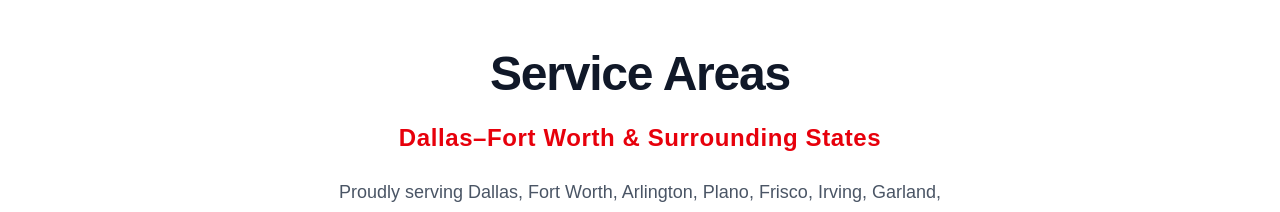
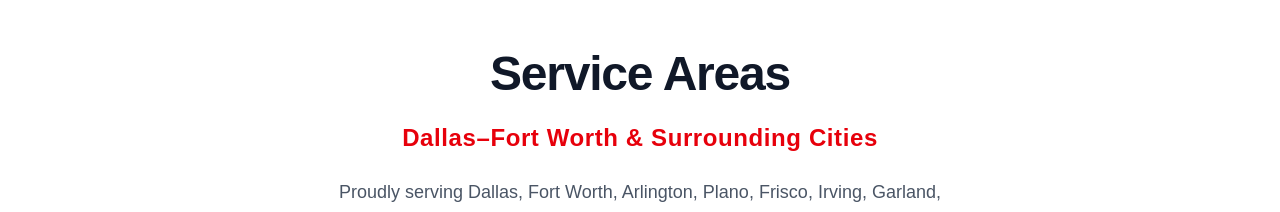
Before and after one commit to nuvicteam-afk/nuvi-welding-website, a Next.js app: page / in a window 1280 px wide. Shown: the part 1660-1872 px from the top of the page. Built offline with nearby package versions, Linux system fonts and the light colour scheme.

Commit message:
Update page.js

```diff
--- a/app/page.js
+++ b/app/page.js
@@ -149,7 +149,7 @@ export default function Page() {
 </h2>
 
 <h3 className="text-xl md:text-2xl font-semibold text-red-600 tracking-wide mb-6">
-  Dallas–Fort Worth & Surrounding States
+  Dallas–Fort Worth & Surrounding Cities
 </h3>
             <p className="text-gray-600 text-lg leading-relaxed max-w-2xl mx-auto">
               Proudly serving Dallas, Fort Worth, Arlington, Plano, Frisco,
```
